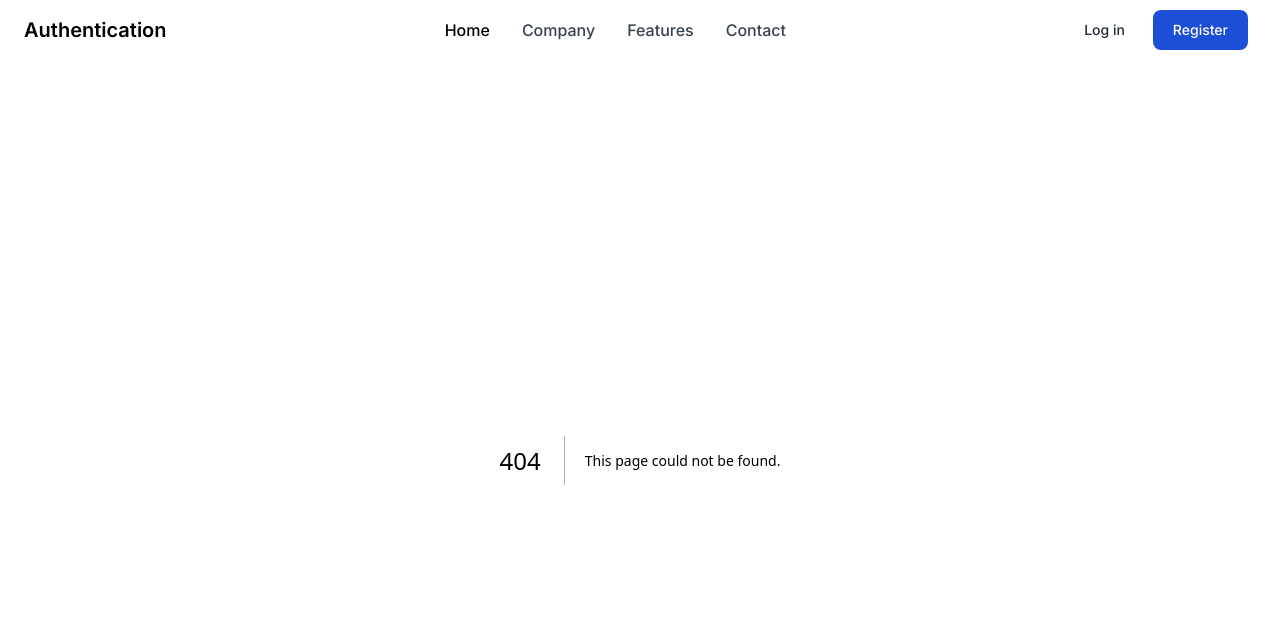
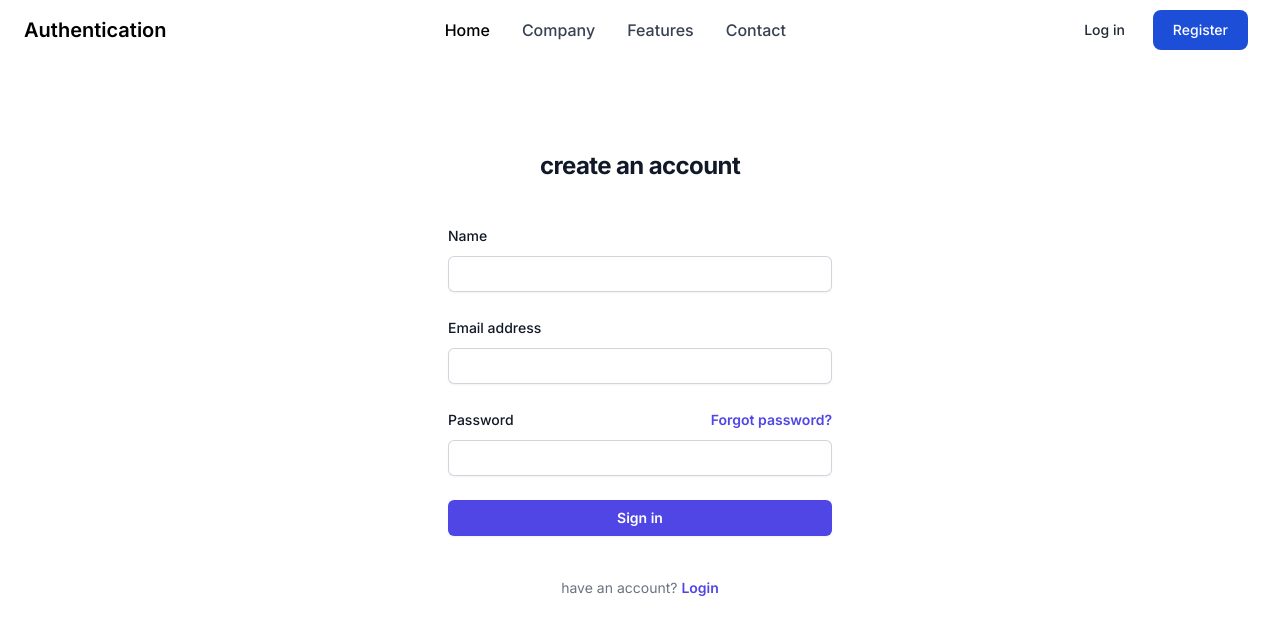
Before and after one commit to riteshk-007/authentication-nextjs, a Next.js app: page /signup in a window 1280 px wide. Before the commit this address had no page. Shown: the top 634 px of the page. Built offline with nearby package versions, Linux system fonts and the light colour scheme.

Commit message:
style- design login and signup page

```diff
--- /dev/null
+++ b/app/login/LoginPage.js
@@ -0,0 +1,88 @@
+import Link from "next/link";
+
+const LoginPage = () => {
+  return (
+    <div>
+      <div className="flex min-h-full flex-1 flex-col justify-center px-6 py-12 lg:px-8">
+        <div className="sm:mx-auto sm:w-full sm:max-w-sm">
+          <h2 className="mt-10 text-center text-2xl font-bold leading-9 tracking-tight text-gray-900">
+            login to your account
+          </h2>
+        </div>
+
+        <div className="mt-10 sm:mx-auto sm:w-full sm:max-w-sm">
+          <form className="space-y-6" action="#" method="POST">
+            <div>
+              <label
+                htmlFor="email"
+                className="block text-sm font-medium leading-6 text-gray-900"
+              >
+                Email address
+              </label>
+              <div className="mt-2">
+                <input
+                  id="email"
+                  name="email"
+                  type="email"
+                  autoComplete="email"
+                  required
+                  className="block w-full px-2 rounded-md border-0 py-1.5 text-gray-900 shadow-sm ring-1 ring-inset ring-gray-300 placeholder:text-gray-400 focus:ring-2 focus:ring-inset focus:ring-indigo-600 sm:text-sm sm:leading-6"
+                />
+              </div>
+            </div>
+
+            <div>
+              <div className="flex items-center justify-between">
+                <label
+                  htmlFor="password"
+                  className="block text-sm font-medium leading-6 text-gray-900"
+                >
+                  Password
+                </label>
+                <div className="text-sm">
+                  <a
+                    href="#"
+                    className="font-semibold text-indigo-600 hover:text-indigo-500"
+                  >
+                    Forgot password?
+                  </a>
+                </div>
+              </div>
+              <div className="mt-2">
+                <input
+                  id="password"
+                  name="password"
+                  type="password"
+                  autoComplete="current-password"
+                  required
+                  className="block w-full px-2 rounded-md border-0 py-1.5 text-gray-900 shadow-sm ring-1 ring-inset ring-gray-300 placeholder:text-gray-400 focus:ring-2 focus:ring-inset focus:ring-indigo-600 sm:text-sm sm:leading-6"
+                />
+              </div>
+            </div>
+
+            <div>
+              <button
+                type="submit"
+                className="flex w-full justify-center rounded-md bg-indigo-600 px-3 py-1.5 text-sm font-semibold leading-6 text-white shadow-sm hover:bg-indigo-500 focus-visible:outline focus-visible:outline-2 focus-visible:outline-offset-2 focus-visible:outline-indigo-600"
+              >
+                Sign in
+              </button>
+            </div>
+          </form>
+
+          <p className="mt-10 text-center text-sm text-gray-500">
+            dont have an account?{" "}
+            <Link
+              href="/signup"
+              className="font-semibold leading-6 text-indigo-600 hover:text-indigo-500"
+            >
+              Sign up
+            </Link>
+          </p>
+        </div>
+      </div>
+    </div>
+  );
+};
+
+export default LoginPage;
--- /dev/null
+++ b/app/login/page.js
@@ -0,0 +1,15 @@
+import LoginPage from "./LoginPage";
+
+export const metadata = {
+  title: "Login Page",
+  description: "Login Page",
+};
+const page = () => {
+  return (
+    <div>
+      <LoginPage />
+    </div>
+  );
+};
+
+export default page;
--- /dev/null
+++ b/app/signup/SignUpPage.js
@@ -0,0 +1,106 @@
+import Link from "next/link";
+
+const SignUpPage = () => {
+  return (
+    <div>
+      <div className="flex min-h-full flex-1 flex-col justify-center px-6 py-12 lg:px-8">
+        <div className="sm:mx-auto sm:w-full sm:max-w-sm">
+          <h2 className="mt-10 text-center text-2xl font-bold leading-9 tracking-tight text-gray-900">
+            create an account
+          </h2>
+        </div>
+
+        <div className="mt-10 sm:mx-auto sm:w-full sm:max-w-sm">
+          <form className="space-y-6" action="#" method="POST">
+            <div>
+              <label
+                htmlFor="name"
+                className="block text-sm font-medium leading-6 text-gray-900"
+              >
+                Name
+              </label>
+              <div className="mt-2">
+                <input
+                  id="name"
+                  name="name"
+                  type="name"
+                  autoComplete="name"
+                  required
+                  className="block w-full px-2 rounded-md border-0 py-1.5 text-gray-900 shadow-sm ring-1 ring-inset ring-gray-300 placeholder:text-gray-400 focus:ring-2 focus:ring-inset focus:ring-indigo-600 sm:text-sm sm:leading-6"
+                />
+              </div>
+            </div>
+            <div>
+              <label
+                htmlFor="email"
+                className="block text-sm font-medium leading-6 text-gray-900"
+              >
+                Email address
+              </label>
+              <div className="mt-2">
+                <input
+                  id="email"
+                  name="email"
+                  type="email"
+                  autoComplete="email"
+                  required
+                  className="block w-full px-2 rounded-md border-0 py-1.5 text-gray-900 shadow-sm ring-1 ring-inset ring-gray-300 placeholder:text-gray-400 focus:ring-2 focus:ring-inset focus:ring-indigo-600 sm:text-sm sm:leading-6"
+                />
+              </div>
+            </div>
+
+            <div>
+              <div className="flex items-center justify-between">
+                <label
+                  htmlFor="password"
+                  className="block text-sm font-medium leading-6 text-gray-900"
+                >
+                  Password
+                </label>
+                <div className="text-sm">
+                  <a
+                    href="#"
+                    className="font-semibold text-indigo-600 hover:text-indigo-500"
+                  >
+                    Forgot password?
+                  </a>
+                </div>
+              </div>
+              <div className="mt-2">
+                <input
+                  id="password"
+                  name="password"
+                  type="password"
+                  autoComplete="current-password"
+                  required
+                  className="block w-full px-2 rounded-md border-0 py-1.5 text-gray-900 shadow-sm ring-1 ring-inset ring-gray-300 placeholder:text-gray-400 focus:ring-2 focus:ring-inset focus:ring-indigo-600 sm:text-sm sm:leading-6"
+                />
+              </div>
+            </div>
+
+            <div>
+              <button
+                type="submit"
+                className="flex w-full justify-center rounded-md bg-indigo-600 px-3 py-1.5 text-sm font-semibold leading-6 text-white shadow-sm hover:bg-indigo-500 focus-visible:outline focus-visible:outline-2 focus-visible:outline-offset-2 focus-visible:outline-indigo-600"
+              >
+                Sign in
+              </button>
+            </div>
+          </form>
+
+          <p className="mt-10 text-center text-sm text-gray-500">
+            have an account?{" "}
+            <Link
+              href="/login"
+              className="font-semibold leading-6 text-indigo-600 hover:text-indigo-500"
+            >
+              Login
+            </Link>
+          </p>
+        </div>
+      </div>
+    </div>
+  );
+};
+
+export default SignUpPage;
--- /dev/null
+++ b/app/signup/page.js
@@ -0,0 +1,15 @@
+import SignUpPage from "./SignUpPage";
+
+export const metadata = {
+  title: "Sign Up Page",
+  description: "Sign Up Page",
+};
+const page = () => {
+  return (
+    <div>
+      <SignUpPage />
+    </div>
+  );
+};
+
+export default page;
--- a/components/Header.js
+++ b/components/Header.js
@@ -13,18 +13,18 @@
               </span>
             </Link>
             <div className="flex items-center lg:order-2">
-              <a
-                href="#"
+              <Link
+                href="/login"
                 className="text-gray-800 dark:text-white hover:bg-gray-50 focus:ring-4 focus:ring-gray-300 font-medium rounded-lg text-sm px-4 lg:px-5 py-2 lg:py-2.5 mr-2 dark:hover:bg-gray-700 focus:outline-none dark:focus:ring-gray-800"
               >
                 Log in
-              </a>
-              <a
-                href="#"
+              </Link>
+              <Link
+                href="/signup"
                 className="text-white bg-blue-700 hover:bg-primary-800 focus:ring-4 focus:ring-primary-300 font-medium rounded-lg text-sm px-4 lg:px-5 py-2 lg:py-2.5 mr-2 dark:bg-primary-600 dark:hover:bg-primary-700 focus:outline-none dark:focus:ring-primary-800"
               >
                 Register
-              </a>
+              </Link>
               <button
                 data-collapse-toggle="mobile-menu-2"
                 type="button"
```
